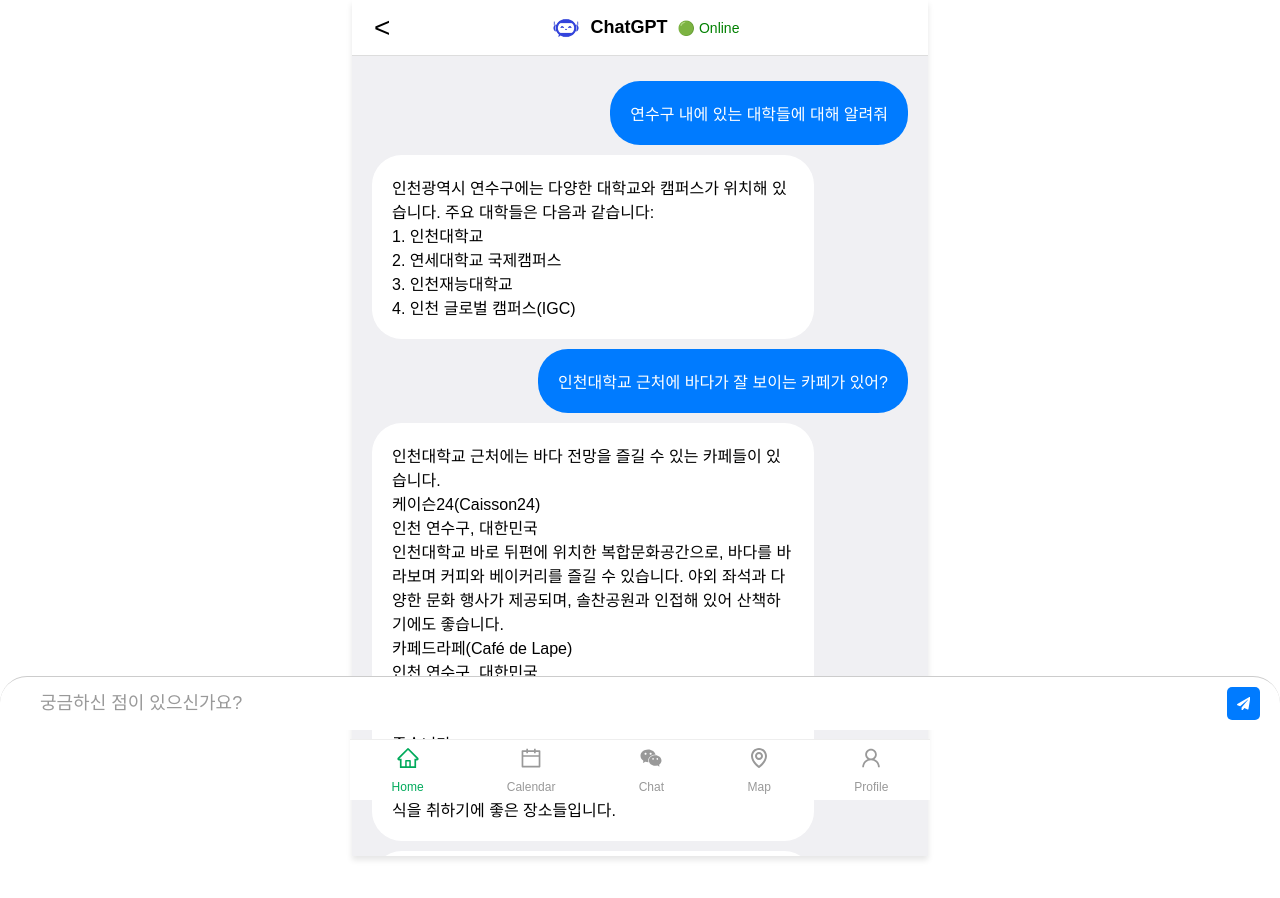
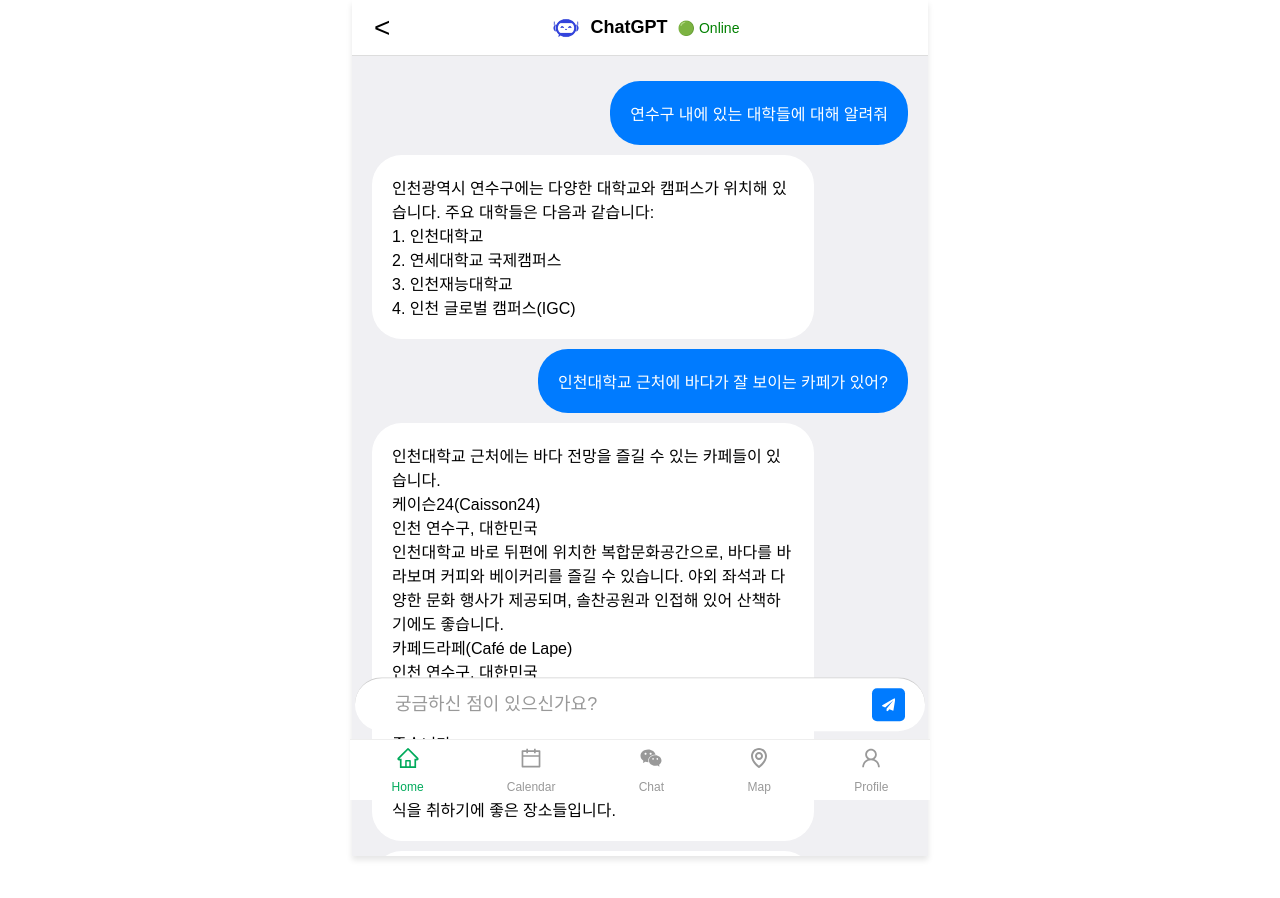
Before and after one commit to OdgOdg/frontend, a React (Vite) app: page /chatbot in a window 1280 px wide. Shown: the top 898 px of the page. Built offline with nearby package versions, Linux system fonts and the light colour scheme; a web font is replaced by a local one.

Commit message:
fix : 챗봇 페이지에서 채팅창의 너비가 제한되지 않는 오류 수정

```diff
--- a/src/pages/ChatBotPage.tsx
+++ b/src/pages/ChatBotPage.tsx
@@ -14,6 +14,10 @@
     {
       text: "인천대학교 근처에 바다가 잘 보이는 카페가 있어?",
       isUser: true,
+    },
+    {
+      text: "인천대학교 근처에는 바다 전망을 즐길 수 있는 카페들이 있습니다.\n케이슨24(Caisson24)\n인천 연수구, 대한민국\n인천대학교 바로 뒤편에 위치한 복합문화공간으로, 바다를 바라보며 커피와 베이커리를 즐길 수 있습니다. 야외 좌석과 다양한 문화 행사가 제공되며, 솔찬공원과 인접해 있어 산책하기에도 좋습니다.\n카페드라페(Café de Lape)\n인천 연수구, 대한민국\n송도에 위치한 카페로, 바다와 가까워 아름다운 전망을 제공합니다. 조용한 분위기에서 커피를 즐기며 휴식을 취하기에 좋습니다.\nSteemit\n이러한 카페들은 인천대학교 인근에서 바다 전망을 즐기며 휴식을 취하기에 좋은 장소들입니다.",
+      isUser: false,
     },
     {
       text: "인천대학교 근처에는 바다 전망을 즐길 수 있는 카페들이 있습니다.\n케이슨24(Caisson24)\n인천 연수구, 대한민국\n인천대학교 바로 뒤편에 위치한 복합문화공간으로, 바다를 바라보며 커피와 베이커리를 즐길 수 있습니다. 야외 좌석과 다양한 문화 행사가 제공되며, 솔찬공원과 인접해 있어 산책하기에도 좋습니다.\n카페드라페(Café de Lape)\n인천 연수구, 대한민국\n송도에 위치한 카페로, 바다와 가까워 아름다운 전망을 제공합니다. 조용한 분위기에서 커피를 즐기며 휴식을 취하기에 좋습니다.\nSteemit\n이러한 카페들은 인천대학교 인근에서 바다 전망을 즐기며 휴식을 취하기에 좋은 장소들입니다.",
@@ -68,10 +72,14 @@
 const ChatBody = styled.div`
   flex: 1;
   padding: 20px;
-  padding-bottom: 70px;
+  padding-bottom: 100px; /* 입력창 공간 확보 */
   overflow-y: auto;
   display: flex;
   flex-direction: column;
+
+  &::-webkit-scrollbar {
+    display: none;
+  }
 `;
 
 const ChatBubble = styled.div<{ isUser: boolean }>`
@@ -87,15 +95,22 @@
 
 const ChatInputContainer = styled.div`
   display: flex;
+  align-items: center;
+  justify-content: center;
   padding: 10px;
   border-top: 1px solid #ccc;
   background: white;
   position: fixed;
-  bottom: 0;
-  left: 0;
-  right: 0;
-  margin-bottom: 70px;
+  bottom: 12%;
+  left: 50%;
+  transform: translate(-50%, 50%);
   border-radius: 50px;
+  width: 90%; /* 기본적으로 넓게 설정 */
+  max-width: 550px; /* 최대 너비 조정 */
+
+  @media (max-width: 768px) {
+    width: 85%; /* 태블릿 크기 */
+  }
 `;
 
 const ChatInput = styled.input`
```
